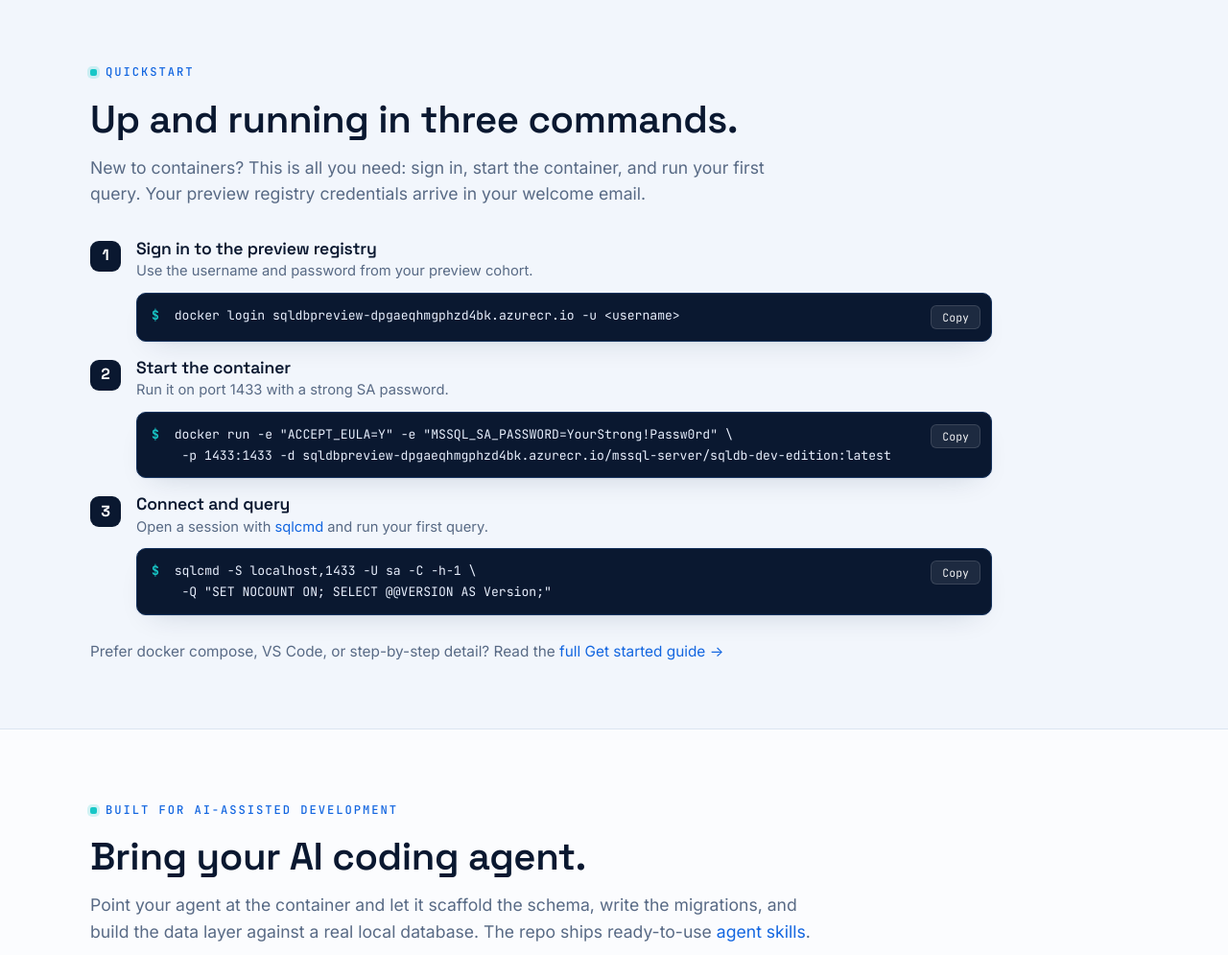
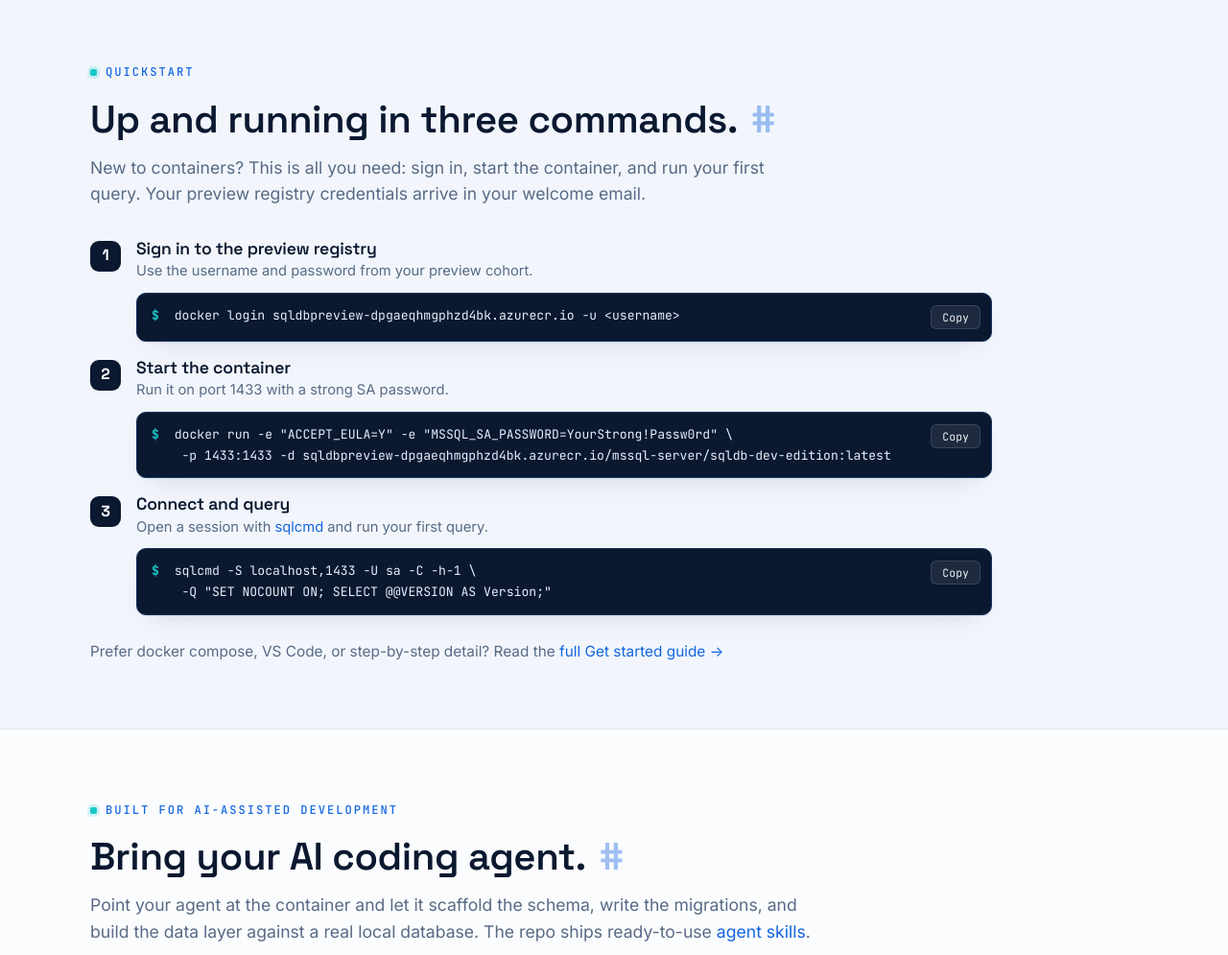
Before and after one commit to microsoft/azure-sql-database-container, a Jekyll site: the page built from docs/index.html, in a window 1280 px wide and 1400 px high, scrolled down 810 px. Shown: the part 150-1145 px from the top of the window at 96% size. Built offline with Jekyll 4.4.1, drawn with Linux system fonts in a browser that asks for light colours.

Commit message:
Add shareable anchor links to landing-page section titles
The landing page sections had no stable ids, so there was no way to link
to a specific section such as the AI agents and skills block. Give the main
content sections ids (ai-agents, why, engage; quickstart and build already
had them) and add a hover "#" anchor on each section title that links to it.
Add a scroll offset so the sticky nav does not cover the target heading.

```diff
--- a/docs/assets/css/main.scss
+++ b/docs/assets/css/main.scss
@@ -207,6 +207,22 @@
 .section-dark { position: relative; background: var(--ink); color: var(--on-dark); overflow: hidden; isolation: isolate; }
 .section-head { max-width: 760px; margin: 0 0 34px; }
 .section-head h2 { font-size: clamp(1.85rem, 3.2vw, 2.5rem); }
+
+/* shareable in-page anchors on section titles */
+section[id] { scroll-margin-top: 84px; }
+.head-anchor {
+  margin-left: .35em;
+  color: var(--azure);
+  font-weight: 600;
+  text-decoration: none;
+  opacity: 0;
+  transition: opacity .15s ease;
+}
+.section-head h2:hover .head-anchor,
+.head-anchor:focus { opacity: .6; }
+.head-anchor:hover { opacity: 1; text-decoration: none; }
+.section-head-light .head-anchor { color: #fff; }
+@media (hover: none) { .head-anchor { opacity: .4; } }
 .section-head .lead { color: var(--muted); font-size: 1.1rem; margin-top: 14px; }
 .section-head-center { max-width: 720px; margin-left: auto; margin-right: auto; text-align: center; }
 .section-head-center .eyebrow { justify-content: center; }
--- a/docs/index.html
+++ b/docs/index.html
@@ -76,7 +76,7 @@
   <div class="container">
     <div class="section-head">
       <p class="eyebrow"><span class="eyebrow-dot"></span>Quickstart</p>
-      <h2>Up and running in three commands.</h2>
+      <h2>Up and running in three commands.<a class="head-anchor" href="#quickstart" aria-label="Link to this section">#</a></h2>
       <p class="lead">New to containers? This is all you need: sign in, start the container, and run your first query. Your preview registry credentials arrive in your welcome email.</p>
     </div>
     <div class="qsteps">
@@ -121,11 +121,11 @@
 </section>
 
 <!-- ============ AI AGENTS ============ -->
-<section class="section">
+<section class="section" id="ai-agents">
   <div class="container">
     <div class="section-head">
       <p class="eyebrow"><span class="eyebrow-dot"></span>Built for AI-assisted development</p>
-      <h2>Bring your AI coding agent.</h2>
+      <h2>Bring your AI coding agent.<a class="head-anchor" href="#ai-agents" aria-label="Link to this section">#</a></h2>
       <p class="lead">Point your agent at the container and let it scaffold the schema, write the migrations, and build the data layer against a real local database. The repo ships ready-to-use <a href="{{ site.repo }}/tree/main/samples/agent-skills" rel="noopener">agent skills</a>.</p>
     </div>
     <div class="agents">
@@ -163,11 +163,11 @@
 </section>
 
 <!-- ============ WHY ============ -->
-<section class="section">
+<section class="section" id="why">
   <div class="container">
     <div class="section-head">
       <p class="eyebrow"><span class="eyebrow-dot"></span>Why the container</p>
-      <h2>Cloud parity, in your local environment.</h2>
+      <h2>Cloud parity, in your local environment.<a class="head-anchor" href="#why" aria-label="Link to this section">#</a></h2>
       <p class="lead">This is the Azure SQL Database engine itself, running locally. The database in your local environment behaves like the one in the Microsoft Azure cloud.</p>
     </div>
     <div class="grid-3">
@@ -249,7 +249,7 @@
   <div class="container">
     <div class="section-head">
       <p class="eyebrow"><span class="eyebrow-dot"></span>Use cases</p>
-      <h2>What can you build with it?</h2>
+      <h2>What can you build with it?<a class="head-anchor" href="#build" aria-label="Link to this section">#</a></h2>
       <p class="lead">The everyday jobs a cloud-only database makes slow or expensive. Pick one, copy the prompt, and let your AI agent build it against the container.</p>
     </div>
     <div class="grid-3">
@@ -379,12 +379,12 @@
 </section>
 
 <!-- ============ ENGAGE (dark) ============ -->
-<section class="section section-dark">
+<section class="section section-dark" id="engage">
   <div class="hero-grid-bg" aria-hidden="true"></div>
   <div class="container">
     <div class="section-head section-head-light">
       <p class="eyebrow eyebrow-light"><span class="eyebrow-dot"></span>Get involved</p>
-      <h2>You shape this preview.</h2>
+      <h2>You shape this preview.<a class="head-anchor" href="#engage" aria-label="Link to this section">#</a></h2>
       <p class="lead lead-light">Your bugs and feature requests set the priorities. Reach the team directly, or pick the channel that fits your question.</p>
     </div>
     <div class="engage-cta">
```
